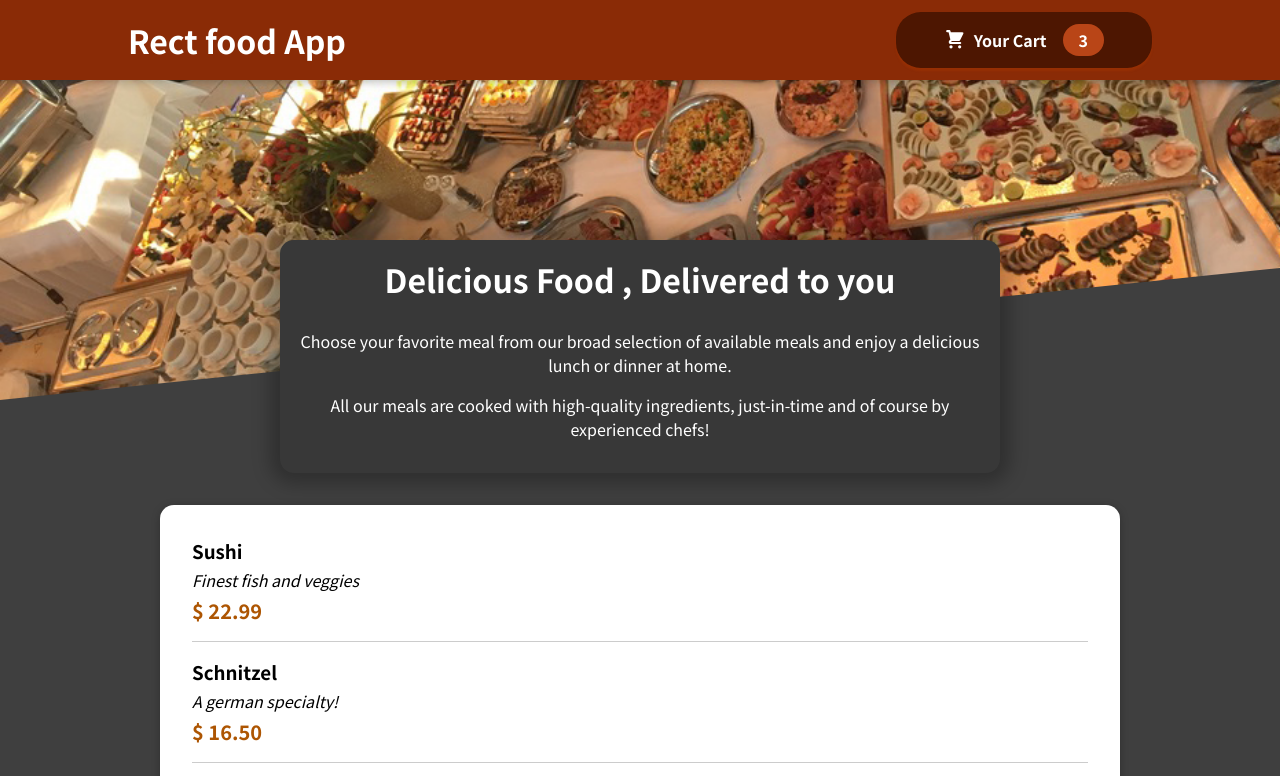
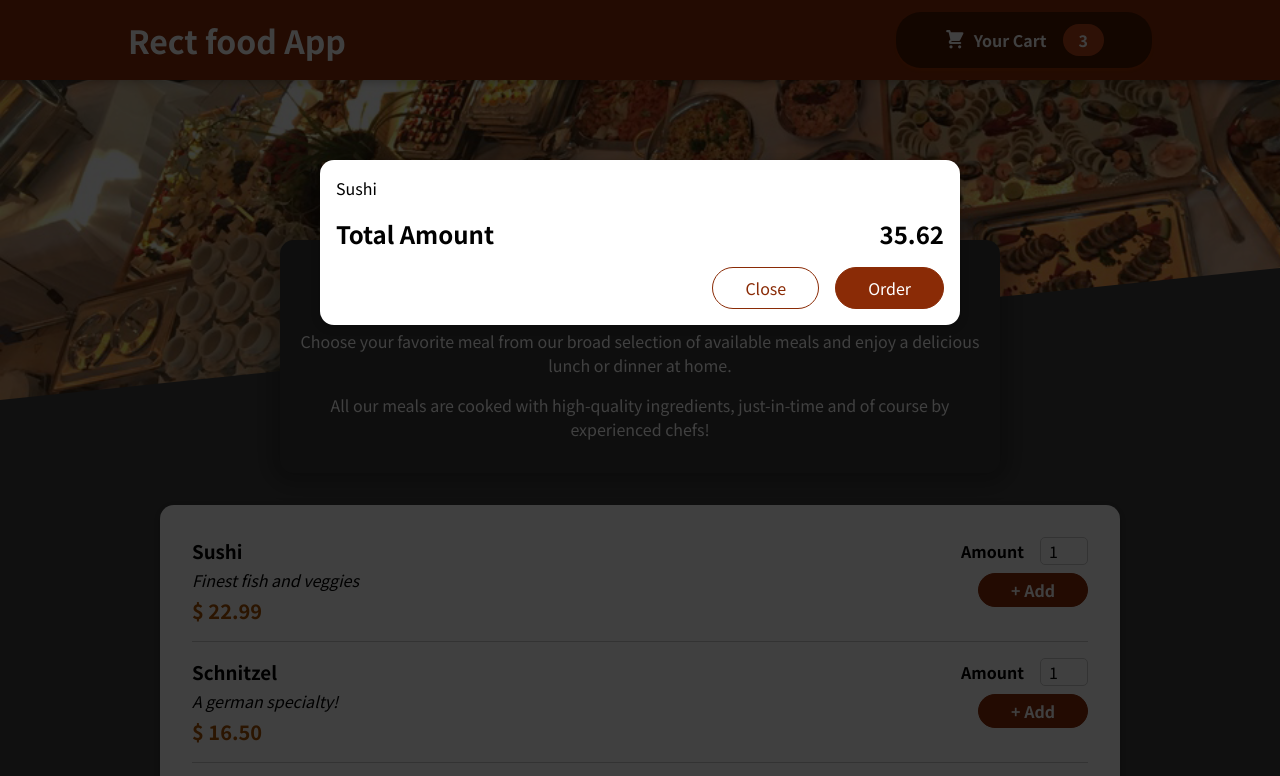
Before and after one commit to Uvacoder/reactjs-starters-demos, a React app in the folder react-learning/react-food-app/: page / in a window 1280 px wide. Shown: the top 776 px of the page. Built offline with nearby package versions, Linux system fonts and the light colour scheme.

Commit message:
added meal list and cart modal

```diff
--- a/react-learning/react-food-app/public/index.html
+++ b/react-learning/react-food-app/public/index.html
@@ -28,6 +28,7 @@
   </head>
   <body>
     <noscript>You need to enable JavaScript to run this app.</noscript>
+    <div id='overlays'></div>
     <div id="root"></div>
     <!--
       This HTML file is a template.
--- a/react-learning/react-food-app/src/App.js
+++ b/react-learning/react-food-app/src/App.js
@@ -1,12 +1,15 @@
 import Header from "./components/Layout/Header"
 import Meals from "./components/Meals/Meals"
-
+import Cart from "./components/Cart/Cart"
 
 const App =()=> {
   return (
     <>
     <Header/>
-    <Meals/>
+    <main>
+      <Meals/>
+    <Cart/>
+    </main>
     </>
   );
 }
--- /dev/null
+++ b/react-learning/react-food-app/src/components/Cart/Cart.js
@@ -0,0 +1,25 @@
+import Modal from '../UI/Modal/Modal';
+import classes from './Cart.module.css';
+const Cart = () => {
+	const cartItems = (
+		<ul className={classes['cart-items']}>
+			{[ { id: 'c1', name: 'Sushi', amount: 2, price: 12.99 } ].map((item) => <li>{item.name}</li>)}
+		</ul>
+	);
+
+	return (
+		<Modal>
+			{cartItems}
+			<div className={classes.total}>
+				<span>Total Amount </span>
+				<span>35.62</span>
+			</div>
+			<div className={classes.actions}>
+				<button className={classes['button--alt']}>Close</button>
+				<button className={classes.button}>Order</button>
+			</div>
+		</Modal>
+	);
+};
+
+export default Cart;
--- /dev/null
+++ b/react-learning/react-food-app/src/components/Cart/Cart.module.css
@@ -0,0 +1,46 @@
+.cart-items {
+  list-style: none;
+  margin: 0;
+  padding: 0;
+  max-height: 20rem;
+  overflow: auto;
+}
+
+.total {
+  display: flex;
+  justify-content: space-between;
+  align-items: center;
+  font-weight: bold;
+  font-size: 1.5rem;
+  margin: 1rem 0;
+}
+
+.actions {
+  text-align: right;
+}
+
+.actions button {
+  font: inherit;
+  cursor: pointer;
+  background-color: transparent;
+  border: 1px solid #8a2b06;
+  padding: 0.5rem 2rem;
+  border-radius: 25px;
+  margin-left: 1rem;
+}
+
+.actions button:hover,
+.actions button:active {
+  background-color: #5a1a01;
+  border-color: #5a1a01;
+  color: white;
+}
+
+.actions .button--alt {
+  color: #8a2b06;
+}
+
+.actions .button {
+  background-color: #8a2b06;
+  color: white;
+}
--- a/react-learning/react-food-app/src/components/Meals/AvailableMeals.js
+++ b/react-learning/react-food-app/src/components/Meals/AvailableMeals.js
@@ -30,7 +30,7 @@ const DUMMY_MEALS = [
 
 const AvailableMeals = () => {
 	const mealsData = DUMMY_MEALS.map((meal) => (
-		<MealItem key={meal.id} name={meal.name} description={meal.description} price={meal.price} />
+		<MealItem id={meal.id} key={meal.id} name={meal.name} description={meal.description} price={meal.price} />
 	));
 	return (
 		<section className={classes.meals}>
--- a/react-learning/react-food-app/src/components/Meals/MealItem/MealItem.js
+++ b/react-learning/react-food-app/src/components/Meals/MealItem/MealItem.js
@@ -1,4 +1,5 @@
 import classes from './MealItem.module.css'
+import MealItemForm from './MealItemForm';
 const MealItem = (props) => {
   const price = `$ ${props.price.toFixed(2)}`;
   return ( <>
@@ -8,6 +9,9 @@ const MealItem = (props) => {
         <div className={classes.description}>{props.description}</div>
         <div className={classes.price}>{price}</div>
       </div>
+      <div>
+        <MealItemForm/>
+      </div>
     </li>
 
   </> );
--- a/react-learning/react-food-app/src/components/Meals/MealItem/MealItemForm.js
+++ b/react-learning/react-food-app/src/components/Meals/MealItem/MealItemForm.js
@@ -1,6 +1,22 @@
-import classes from './MealItemForm.module.css'
-const MealItemForm = () => {
-  return ( <></> );
-}
+import classes from './MealItemForm.module.css';
+import Input from '../../UI/Input/Input';
+const MealItemForm = (props) => {
+	return (
+		<form className={classes.form}>
+			<Input
+				label="Amount"
+				input={{
+					id: 'amount_' + props.id,
+					type: 'number',
+					min: '1',
+					max: '5',
+					step: '1',
+					defaultValue: '1'
+				}}
+			/>
+			<button type="submit">+ Add</button>
+		</form>
+	);
+};
 
 export default MealItemForm;
--- /dev/null
+++ b/react-learning/react-food-app/src/components/UI/Input/Input.js
@@ -0,0 +1,11 @@
+import classes from './Input.module.css';
+const Input = (props) => {
+	return (
+		<div className={classes.input}>
+			<label htmlFor={props.input.id}>{props.label}</label>
+			<input {...props.input} />
+		</div>
+	);
+};
+
+export default Input;
--- /dev/null
+++ b/react-learning/react-food-app/src/components/UI/Input/Input.module.css
@@ -0,0 +1,18 @@
+.input {
+	display: flex;
+	align-items: center;
+	margin-bottom: 0.5rem;
+}
+
+.input label {
+	font-weight: bold;
+	margin-right: 1rem;
+}
+
+.input input {
+	width: 3rem;
+	border-radius: 5px;
+	border: 1px solid #ccc;
+	font: inherit;
+	padding-left: 0.5rem;
+}
--- /dev/null
+++ b/react-learning/react-food-app/src/components/UI/Modal/Modal.js
@@ -0,0 +1,28 @@
+import ReactDOM from 'react-dom'
+import classes from './Modal.module.css'
+
+const BackdropModal = (props) => {
+		return <div className={classes.backdrop}/>;
+	};
+const ModalContainer =(props)=>{
+    return (
+      <div className={classes.modal}>
+        <div className={classes.content}>
+          {props.children}
+        </div>
+      </div>
+    )
+}
+const PortalElement = document.getElementById('overlays');
+
+const Modal =(props)=>{
+
+  return(
+    <>
+    {ReactDOM.createPortal(<BackdropModal/>, PortalElement)}
+    {ReactDOM.createPortal(<ModalContainer>{props.children}</ModalContainer>, PortalElement)}
+    </>
+  )
+}
+
+export default Modal;
--- /dev/null
+++ b/react-learning/react-food-app/src/components/UI/Modal/Modal.module.css
@@ -0,0 +1,40 @@
+.backdrop {
+  position: fixed;
+  top: 0;
+  left: 0;
+  width: 100%;
+  height: 100vh;
+  z-index: 20;
+  background-color: rgba(0, 0, 0, 0.75);
+}
+
+.modal {
+  position: fixed;
+  top: 20vh;
+  left: 5%;
+  width: 90%;
+  background-color: white;
+  padding: 1rem;
+  border-radius: 14px;
+  box-shadow: 0 2px 8px rgba(0, 0, 0, 0.25);
+  z-index: 30;
+  animation: slide-down 300ms ease-out forwards;
+}
+
+@media (min-width: 768px) {
+  .modal {
+    width: 40rem;
+    left: calc(50% - 20rem);
+  }
+}
+
+@keyframes slide-down {
+  from {
+    opacity: 0;
+    transform: translateY(-3rem);
+  }
+  to {
+    opacity: 1;
+    transform: translateY(0);
+  }
+}
```
